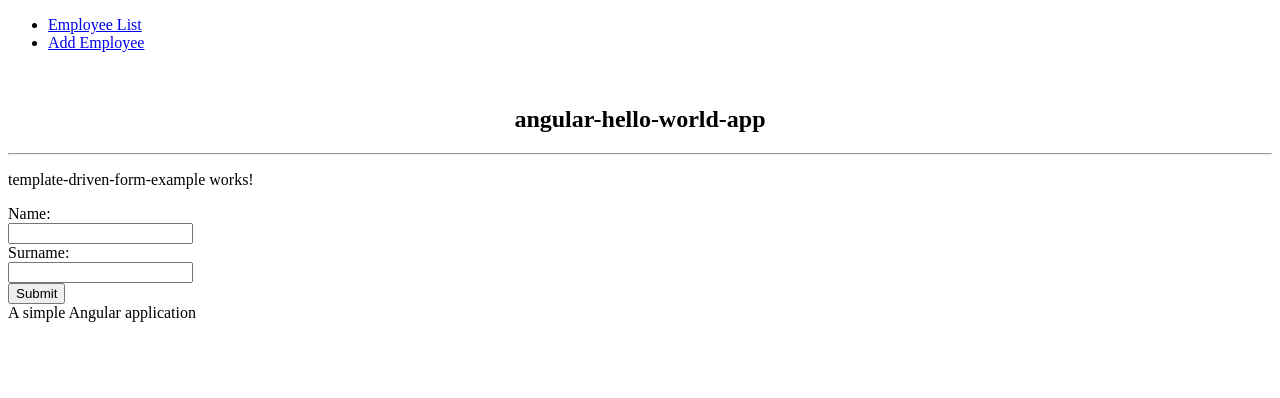
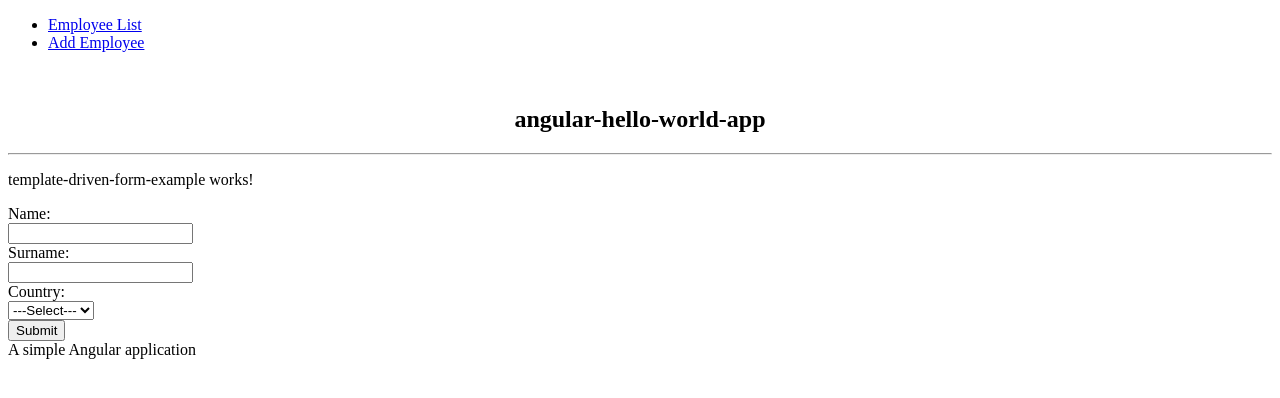
Before and after one commit to d3vsupp0r7/angular, an Angular app in the folder angular-hello-world-app/: page /templatedrivenform in a window 1280 px wide. Shown: the top 398 px of the page. Built offline with nearby package versions, Linux system fonts and the light colour scheme.

Commit message:
Template-Driven-Form: SelectBox example

```diff
--- a/angular-hello-world-app/src/app/template-driven-form-example/template-driven-form-example.component.html
+++ b/angular-hello-world-app/src/app/template-driven-form-example/template-driven-form-example.component.html
@@ -12,6 +12,8 @@
               #name="ngModel"
               required>
       </div>
+      <!-- Add validity field check -->
+      <p [hidden]="name.valid || name.pristine" class="is-size-6 has-text-danger">Name is required.</p>
     </div>
 
     <div class="field">
@@ -25,6 +27,22 @@
               required>
       </div>
     </div>
-  <!-- -->
+  <!-- Example of SelectBox -->
+  <div class="field">
+
+    <label class="label" for="country">Country: </label>
+
+    <div class="control">
+    <select class="form-control" name="country" [(ngModel)]="model.country" #country="ngModel"
+      required>
+      <option [ngValue]="null">---Select---</option>
+      <option *ngFor="let item of countryData" [value]="item">
+        {{item}}
+      </option>
+    </select>
+    </div>
+  </div>
+
+  <!-- Submit Button -->
     <button type="submit" class="button is-primary">Submit</button>
   </form>
--- a/angular-hello-world-app/src/app/template-driven-form-example/template-driven-form-example.component.ts
+++ b/angular-hello-world-app/src/app/template-driven-form-example/template-driven-form-example.component.ts
@@ -1,6 +1,8 @@
 import { Component, OnInit } from '@angular/core';
 //
 import { FormsModule } from '@angular/forms';
+//
+import { addressModel } from 'src/app/data/address.model';
 
 @Component({
   selector: 'app-template-driven-form-example',
@@ -8,6 +10,16 @@ import { FormsModule } from '@angular/forms';
   styleUrls: ['./template-driven-form-example.component.css']
 })
 export class TemplateDrivenFormExampleComponent implements OnInit {
+
+  //Form object definition
+  model: addressModel = {
+    address: '',
+    city: '',
+    state:'',
+    postcode: null,
+    country: null,
+    aggrement: false
+  };
 
   constructor() { }
 
@@ -20,4 +32,7 @@ export class TemplateDrivenFormExampleComponent implements OnInit {
     console.log('form values ', form);
   }
 
+  //
+  countryData: any[] = ['India', 'US', 'UK'];
+
 }
```
Also changed, not shown: angular-hello-world-app/src/app/data/address.model.ts (added, +9 -0 lines).
